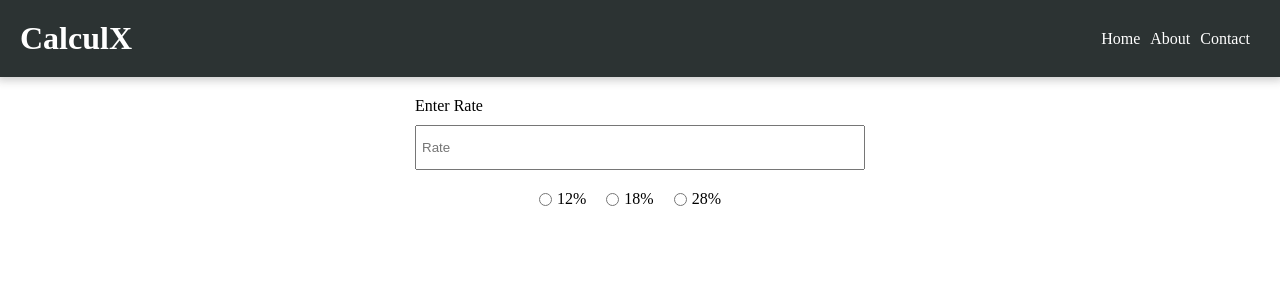
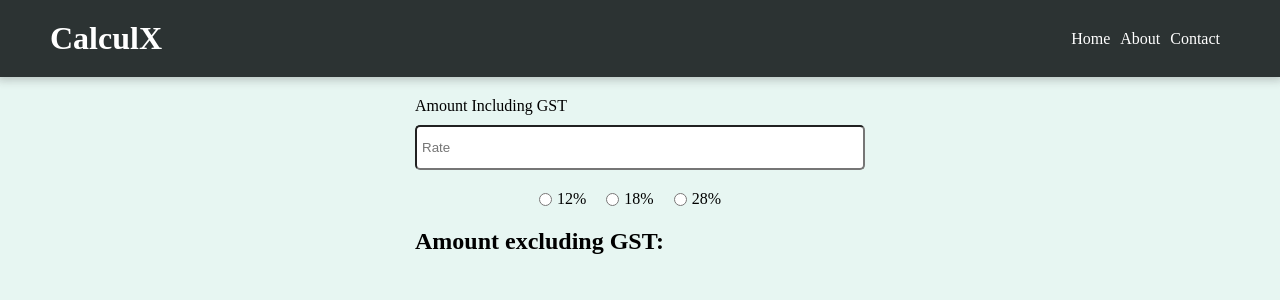
Before and after one commit to iAnishVijay/calculx, a React (Create React App) app: page / in a window 1280 px wide. Shown: the top 300 px of the page. Built offline with nearby package versions, Linux system fonts and the light colour scheme.

Commit message:
updated styles, refactored code and added feature to calculate gst exclusive price.

```diff
--- a/public/index.html
+++ b/public/index.html
@@ -5,7 +5,7 @@
     <meta charset="utf-8" />
     <meta name="viewport" content="width=device-width, initial-scale=1" />
     <meta name="description" content="Web site created using create-react-app" />
-    <title>CalculX</title>
+    <title>CalculX - More than just a calculator</title>
 </head>
 
 <body>
--- a/src/App.css
+++ b/src/App.css
@@ -4,11 +4,15 @@
     margin: 0;
 }
 
+body {
+    background-color: #E7F6F2;
+}
+
 header {
     margin-bottom: 20px;
     background-color: #2C3333;
     color: white;
-    padding: 20px;
+    padding: 20px 50px 20px 50px;
     /* shadow code below is not mine...idk how it works */
     -webkit-box-shadow: 0px 0px 9px 3px rgba(41, 41, 41, .25);
     -moz-box-shadow: 0px 0px 9px 3px rgba(41, 41, 41, .25);
@@ -40,6 +44,7 @@ header {
 }
 
 .input-field {
+    border-radius: 5px;
     margin-top: 10px;
     width: 450px;
     height: 45px;
@@ -47,7 +52,7 @@ header {
 }
 
 .gst-buttons {
-    margin-top: 20px;
+    margin: 20px 0 20px 0;
 }
 
 .gst-buttons label {
--- a/src/components/InputField.jsx
+++ b/src/components/InputField.jsx
@@ -1,11 +1,10 @@
 import React from "react";
-// import Calculate from "../Calculate";
 
 export default function InputField(props) {
     return (
         <>
-            <label htmlFor="input-field">Enter Rate</label>
-            <input id="input-field" className="input-field" type="tel" placeholder="Rate" name={props.name} onChange={props.handleChange} />
+            <label htmlFor="input-field">{props.labelText}</label>
+            <input id="input-field" className="input-field" type="tel" placeholder="Rate" value={props.value} name={props.name} onChange={props.handleChange} />
         </>
     )
 }
--- a/src/components/Main.jsx
+++ b/src/components/Main.jsx
@@ -6,7 +6,7 @@ export default function Main() {
     const [result, setResult] = useState();
     const [inputs, setInputs] = useState(
         {
-            textInput: 0,
+            price: 0,
             gstRate: ""
         }
     );
@@ -16,39 +16,32 @@ export default function Main() {
             [event.target.name]: event.target.value
         }));
     }
+    const gstPercentages = ["12", "18", "28"];
+    const gstButtons = gstPercentages.map(item => (
+        <RadioButton
+            name="gstRate"
+            gstRate={item}
+            value={item}
+            checked={inputs.gstRate === item}
+            radioChange={handleChange}
+        />
+    ));
     React.useEffect(() => {
-        setResult(inputs.textInput * parseInt(inputs.gstRate) * 0.01);
-    }, [inputs.textInput, inputs.gstRate]);
+        const gstAmount = inputs.price - (inputs.price * (100 / (100 + parseInt(inputs.gstRate))));
+        const gstExclusivePrice = inputs.price - gstAmount;
+        setResult(gstExclusivePrice);
+    }, [inputs.price, inputs.gstRate]);
     return (
         <main className="calculator">
             <InputField
-                name="textInput"
+                name="price"
+                labelText="Amount Including GST"
                 handleChange={handleChange}
             />
-            <h2>{inputs.gstRate && result}</h2>
             <div className="gst-buttons total-center-flex">
-                <RadioButton
-                    name="gstRate"
-                    gstRate="12"
-                    value="12"
-                    checked={inputs.gstRate === "12"}
-                    radioChange={handleChange}
-                />
-                <RadioButton
-                name="gstRate"
-                    gstRate="18"
-                    value="18"
-                    checked={inputs.gstRate === "18"}
-                    radioChange={handleChange}
-                />
-                <RadioButton
-                name="gstRate"
-                    gstRate="28"
-                    value="28"
-                    checked={inputs.gstRate === "28"}
-                    radioChange={handleChange}
-                />
+                {gstButtons}
             </div>
+            <h2>Amount excluding GST: {inputs.gstRate && result}</h2>
         </main>
     )
 }
```
